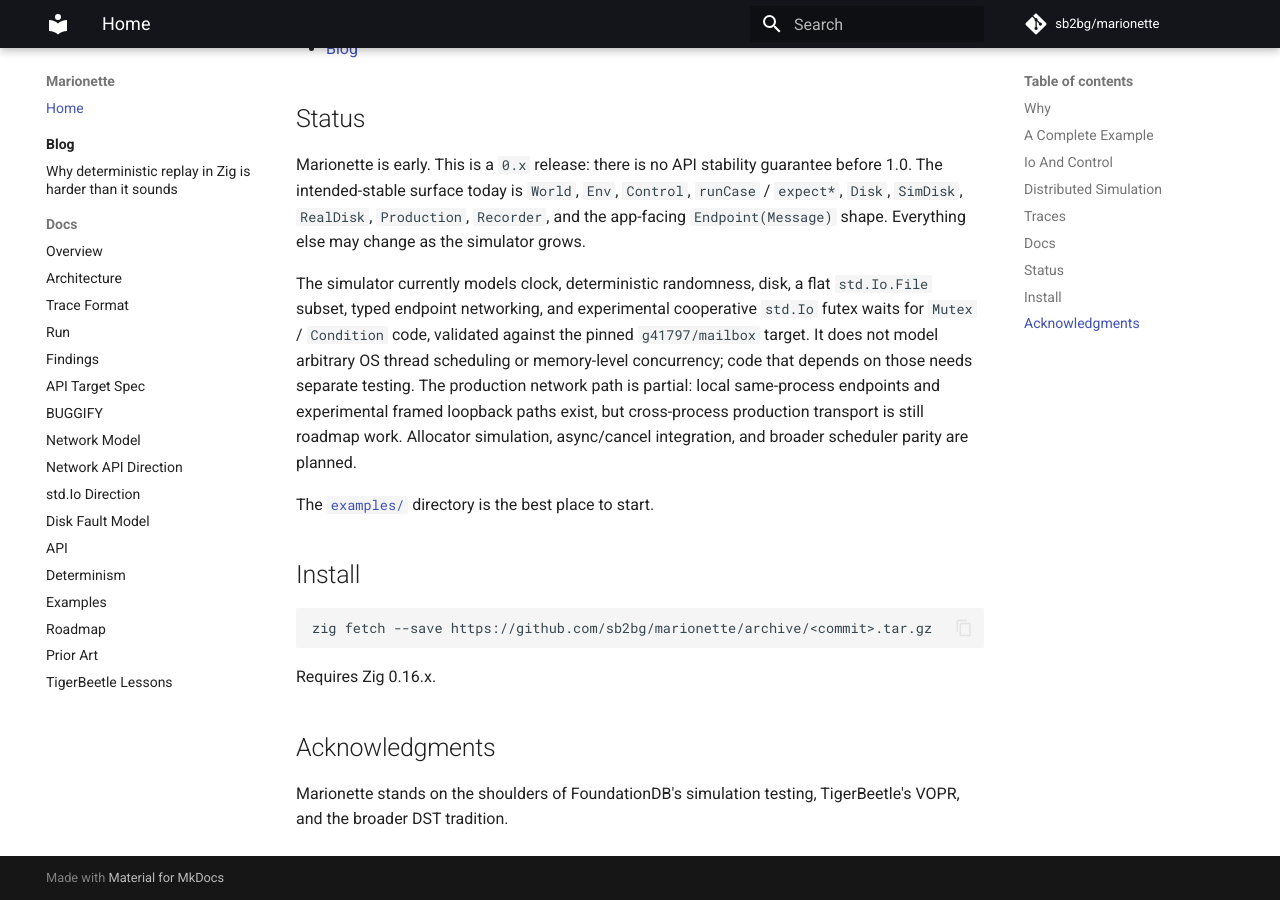
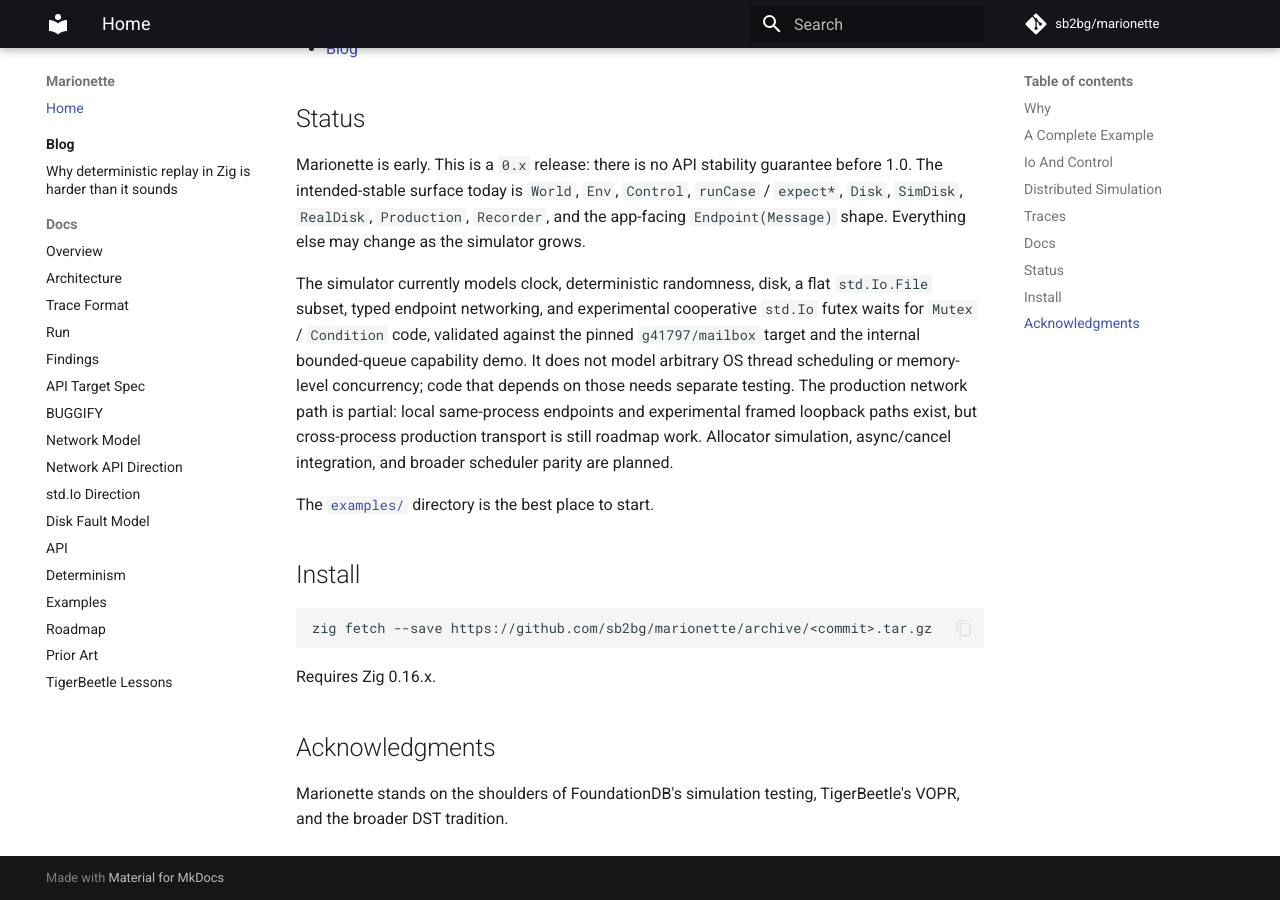
Before and after one commit to sb2bg/marionette, an MkDocs documentation site: the page built from docs/index.md, in a window 1280 px wide and 900 px high, scrolled down 4030 px. Built offline with MkDocs 1.6.1 and Material for MkDocs 9.7.7, drawn with Linux system fonts in a browser that asks for light colours; comment, search, counter and statistics services are not loaded.

Commit message:
Add bounded queue concurrency validation

```diff
--- a/docs/index.md
+++ b/docs/index.md
@@ -192,12 +192,12 @@ change as the simulator grows.
 The simulator currently models clock, deterministic randomness, disk, a flat
 `std.Io.File` subset, typed endpoint networking, and experimental cooperative
 `std.Io` futex waits for `Mutex` / `Condition` code, validated against the
-pinned `g41797/mailbox` target. It does not model arbitrary OS thread
-scheduling or memory-level concurrency; code that depends on those needs
-separate testing. The production network path is partial: local same-process
-endpoints and experimental framed loopback paths exist, but cross-process
-production transport is still roadmap work. Allocator simulation, async/cancel
-integration, and broader scheduler parity are planned.
+pinned `g41797/mailbox` target and the internal bounded-queue capability demo.
+It does not model arbitrary OS thread scheduling or memory-level concurrency;
+code that depends on those needs separate testing. The production network path
+is partial: local same-process endpoints and experimental framed loopback paths
+exist, but cross-process production transport is still roadmap work. Allocator
+simulation, async/cancel integration, and broader scheduler parity are planned.
 
 The [`examples/`](../examples/) directory is the best place to start.
 
```
Also changed, not shown: README.md (+11 -8 lines), docs/roadmap.md (+6 -1 lines), docs/std-io-direction.md (+10 -0 lines), 2 other files.
